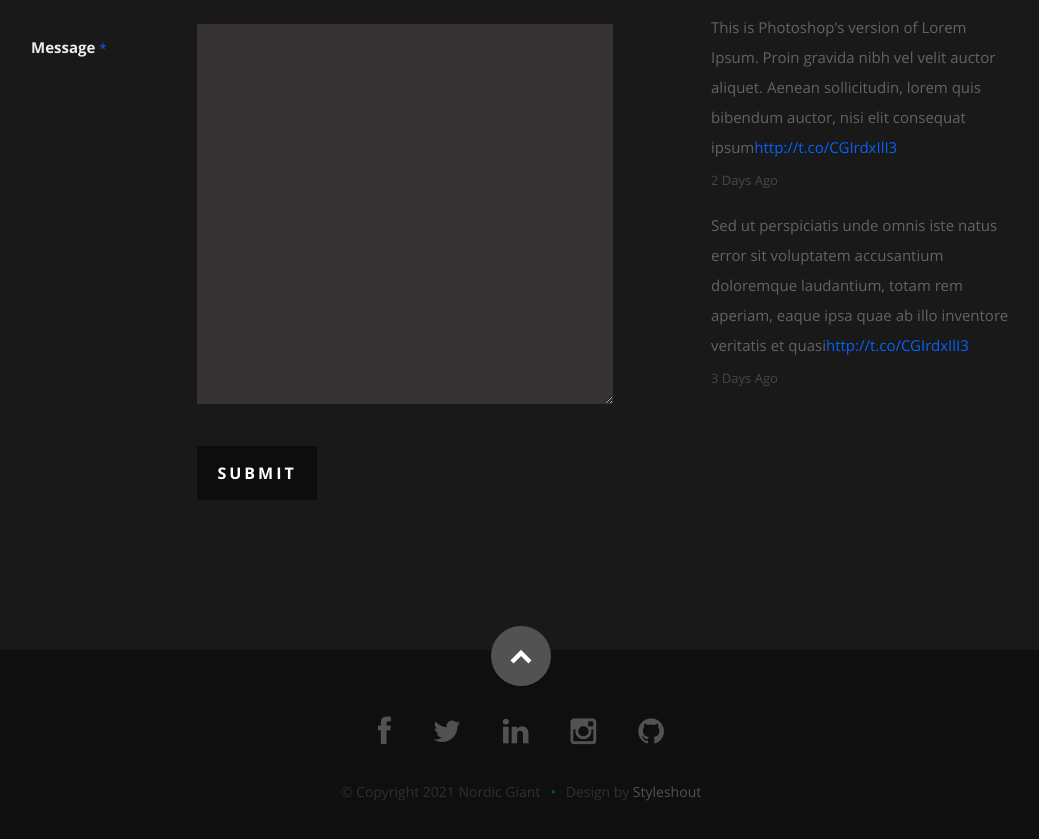
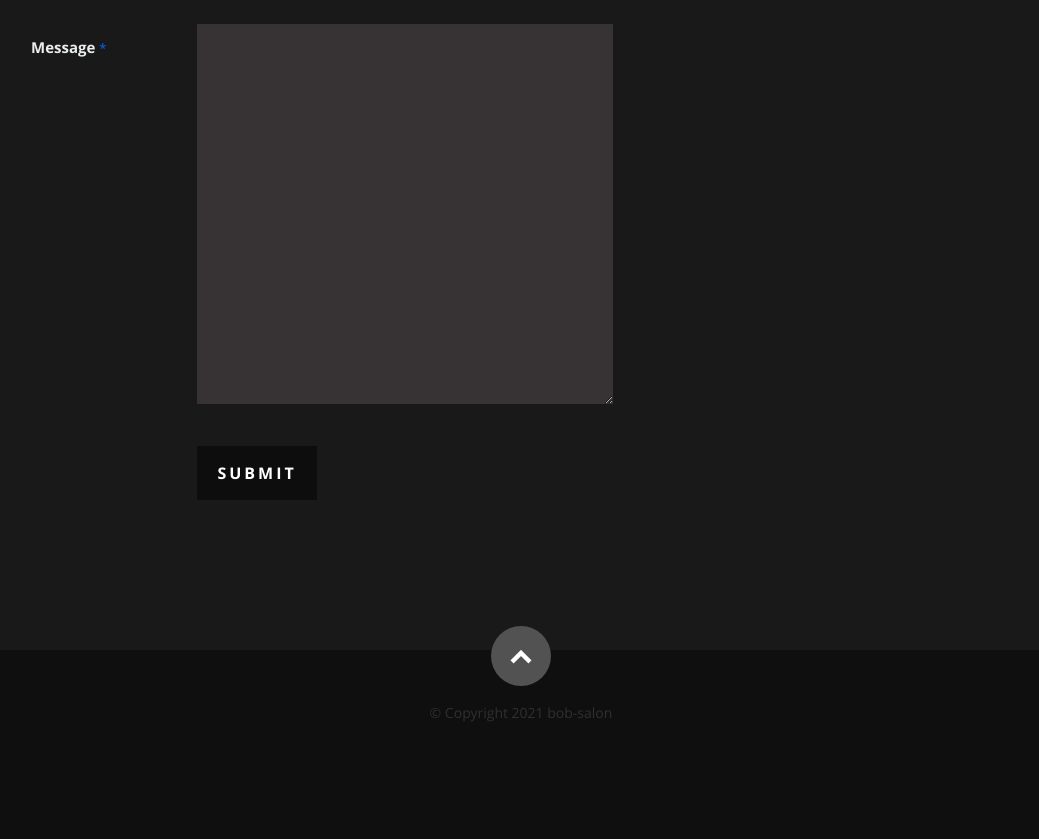
Before and after one commit to AbdullahKaratas/bob-salon-landing-page, a React (Create React App) app: page / in a window 1280 px wide. Shown: the part 4060-4899 px from the top of the page, without its empty margins (119-1158 px from the left). After the commit the page ends 4836 px from the top, so only its background shows below. Built offline with nearby package versions, Linux system fonts and the light colour scheme.

Commit message:
Verbesserungen

```diff
--- a/src/Components/Contact.js
+++ b/src/Components/Contact.js
@@ -116,35 +116,6 @@ class Contact extends Component {
                   <span>{phone}</span>
                 </p>
               </div>
-
-              <div className="widget widget_tweets">
-                <h4 className="widget-title">Latest Tweets</h4>
-                <ul id="twitter">
-                  <li>
-                    <span>
-                      This is Photoshop's version of Lorem Ipsum. Proin gravida
-                      nibh vel velit auctor aliquet. Aenean sollicitudin, lorem
-                      quis bibendum auctor, nisi elit consequat ipsum
-                      <a href="./">http://t.co/CGIrdxIlI3</a>
-                    </span>
-                    <b>
-                      <a href="./">2 Days Ago</a>
-                    </b>
-                  </li>
-                  <li>
-                    <span>
-                      Sed ut perspiciatis unde omnis iste natus error sit
-                      voluptatem accusantium doloremque laudantium, totam rem
-                      aperiam, eaque ipsa quae ab illo inventore veritatis et
-                      quasi
-                      <a href="./">http://t.co/CGIrdxIlI3</a>
-                    </span>
-                    <b>
-                      <a href="./">3 Days Ago</a>
-                    </b>
-                  </li>
-                </ul>
-              </div>
             </aside>
           </Slide>
         </div>
--- a/src/Components/Footer.js
+++ b/src/Components/Footer.js
@@ -20,16 +20,8 @@ class Footer extends Component {
         <div className="row">
           <Fade bottom>
             <div className="twelve columns">
-              <ul className="social-links">{networks}</ul>
-
               <ul className="copyright">
-                <li>&copy; Copyright 2021 Nordic Giant</li>
-                <li>
-                  Design by{" "}
-                  <a title="Styleshout" href="http://www.styleshout.com/">
-                    Styleshout
-                  </a>
-                </li>
+                <li>&copy; Copyright 2021 bob-salon</li>
               </ul>
             </div>
           </Fade>
```
